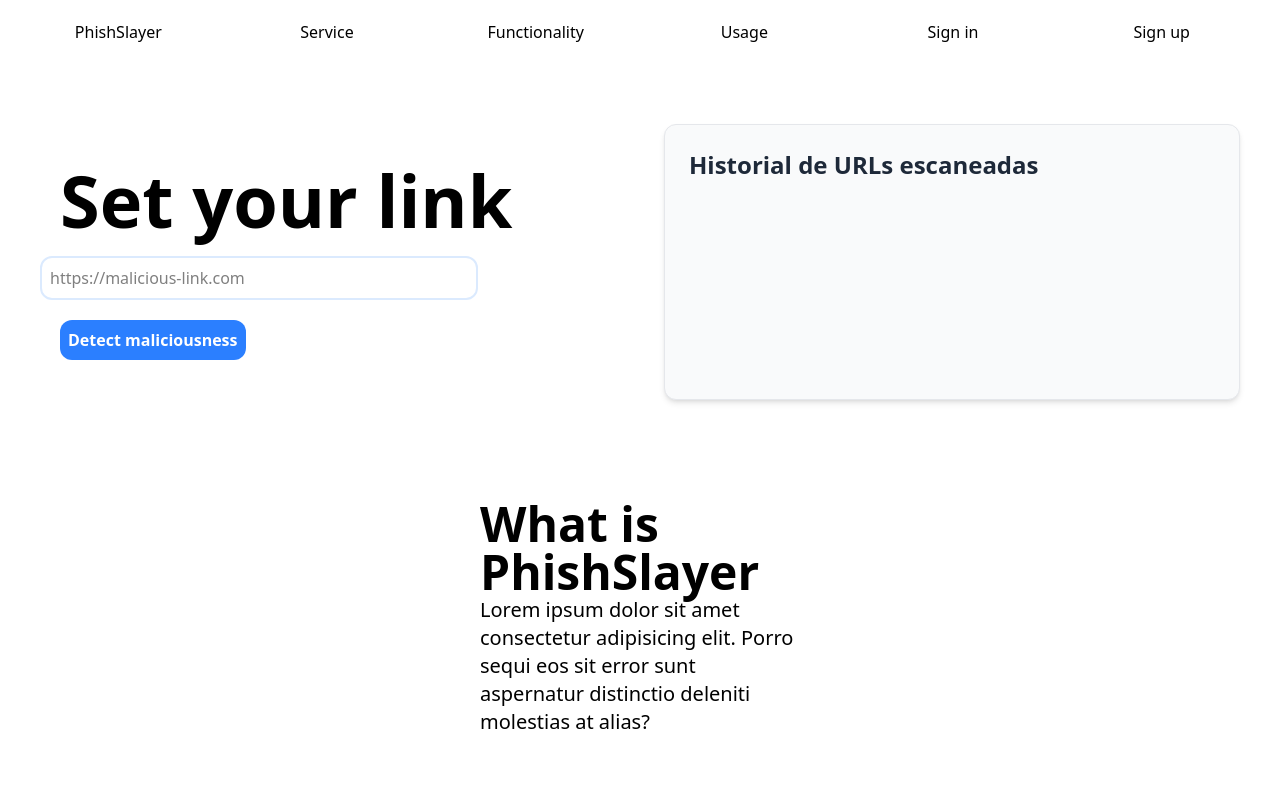
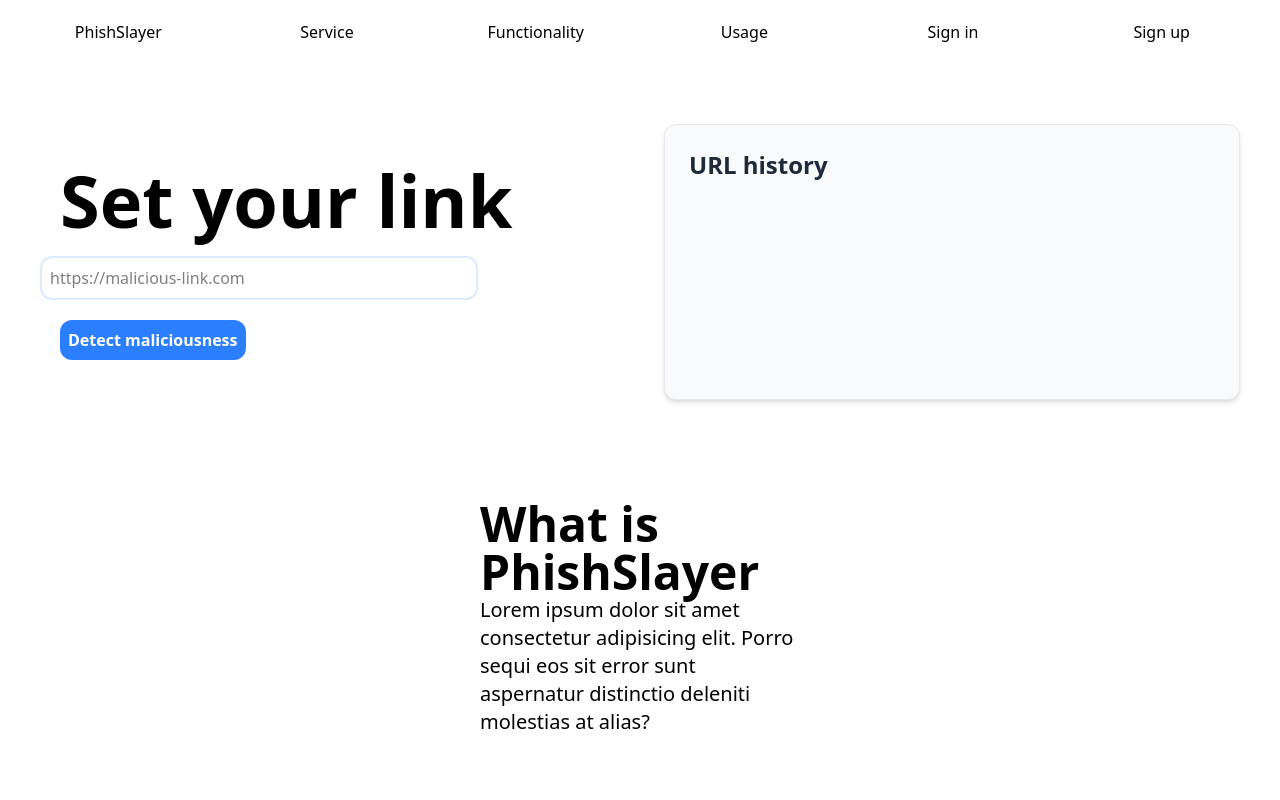
Before and after one commit to INGmoono/PhishSlayer-AI, an Astro site in the folder frontend/: page / in a window 1280 px wide. Shown: the top 800 px of the page. Built offline with nearby package versions, Linux system fonts and the light colour scheme; Astro itself is replaced by a stand-in of ours.

Commit message:
translate "Historial de URLs escaneadas" to "URL history"

```diff
--- a/frontend/src/components/Main.astro
+++ b/frontend/src/components/Main.astro
@@ -29,7 +29,7 @@ import "../styles/global.css";
 
 			<!-- history -->
 			<div id="history" class="mt-10 w-full max-w-xl text-left bg-gray-50 rounded-xl shadow-md p-6 border border-gray-200">
-				<h3 class="mb-4 text-2xl font-bold text-gray-800">Historial de URLs escaneadas</h3>
+				<h3 class="mb-4 text-2xl font-bold text-gray-800">URL history</h3>
 				<ul id="historyList" class="space-y-3"></ul>
 			</div>
 
```
